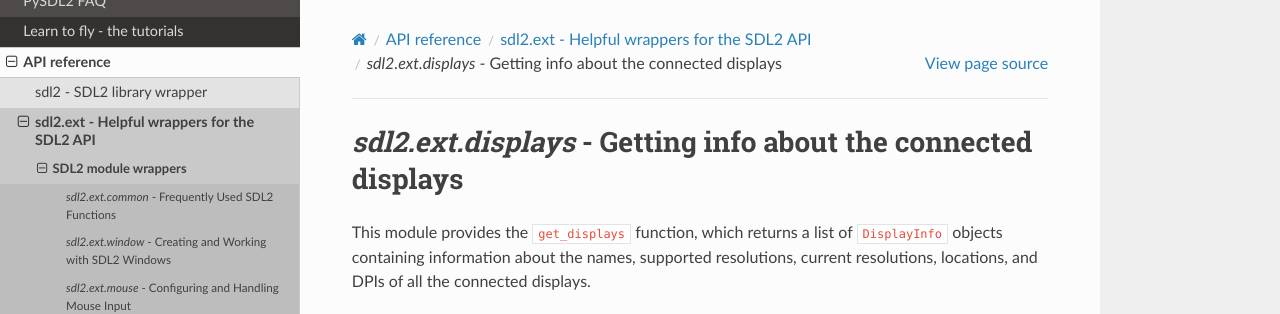
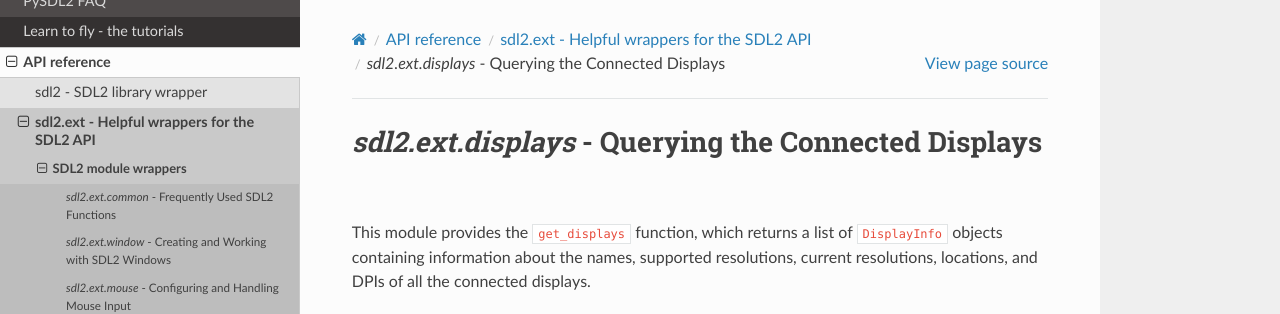
Before and after one commit to py-sdl/py-sdl2, a Sphinx documentation site: the page built from doc/modules/ext/displays.rst, in a window 1280 px wide, cut to the strip 0-314 px from the top of the page. Built offline with Sphinx 7.4.7 and the Read the Docs theme 2.0.0, drawn with Linux system fonts in a browser that asks for light colours; some of the changed text lies outside the part shown.

Commit message:
Improve displays.rst title

```diff
--- a/doc/modules/ext/displays.rst
+++ b/doc/modules/ext/displays.rst
@@ -1,5 +1,5 @@
-`sdl2.ext.displays` - Getting info about the connected displays
-===============================================================
+`sdl2.ext.displays` - Querying the Connected Displays
+=====================================================
 
 This module provides the ``get_displays`` function, which returns a list of
 ``DisplayInfo`` objects containing information about the names, supported
```
